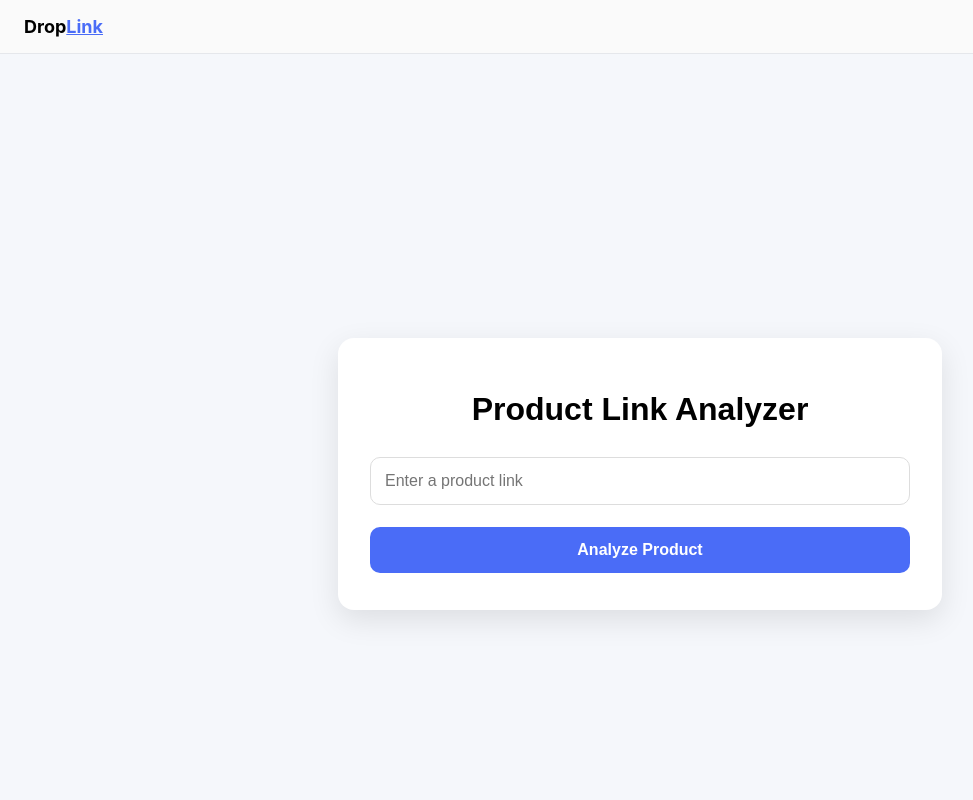
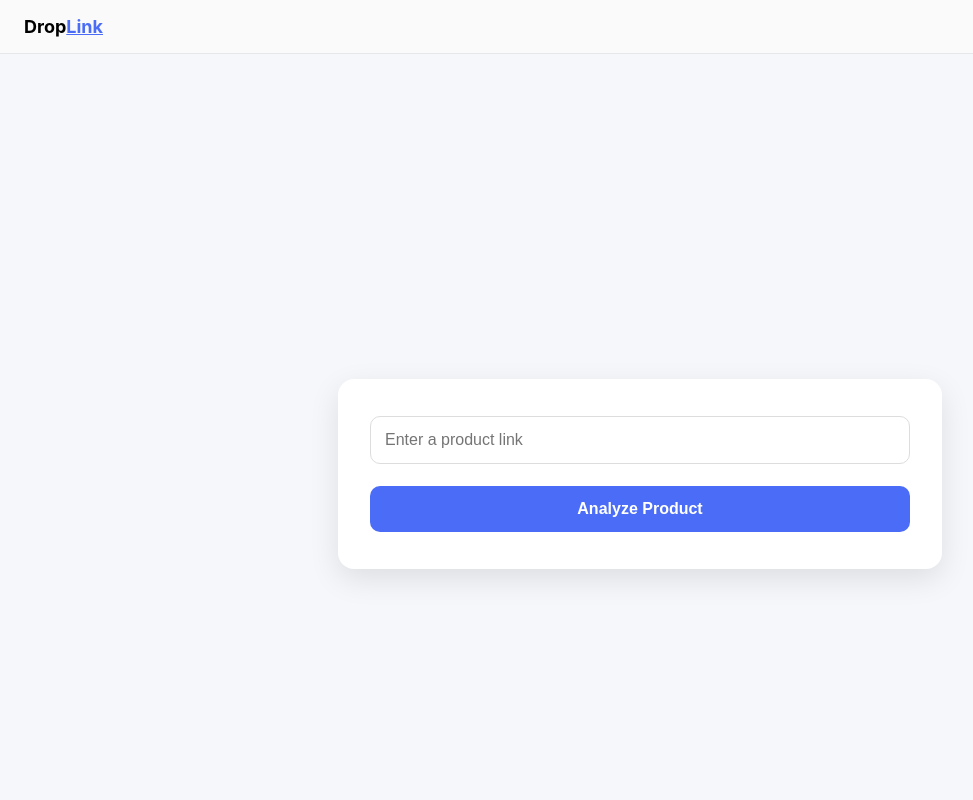
Before and after one commit to christensenandrew455-cell/funbot3000, a Next.js app: page / in a window 1280 px wide. Shown: the top 800 px of the page, without its empty margins (0-973 px from the left). Built offline with nearby package versions, Linux system fonts and the light colour scheme.

Commit message:
Update page.js

```diff
--- a/app/page.js
+++ b/app/page.js
@@ -56,26 +56,9 @@ export default function Home() {
     }
   }
 
-  function handleDropLinkClick() {
-    // Reload the page to go back to the home input form
-    window.location.reload();
-  }
-
   return (
     <div style={styles.container}>
       <div style={styles.card}>
-        {/* Drop Link button top-left */}
-        {result && (
-          <button onClick={handleDropLinkClick} style={styles.dropLinkButton}>
-            <span style={{ color: "#000" }}>Drop</span>{" "}
-            <span style={{ color: "#4A6CF7", textDecoration: "underline" }}>
-              Link
-            </span>
-          </button>
-        )}
-
-        <h1 style={styles.title}>Product Link Analyzer</h1>
-
         {!result && (
           <form onSubmit={handleSubmit} style={styles.form}>
             <input
@@ -132,19 +115,6 @@ export default function Home() {
               <Stars score={result.overall.score} />
               <p>{result.overall.reason}</p>
             </div>
-
-            <form onSubmit={handleSubmit} style={{ marginTop: 32 }}>
-              <input
-                type="url"
-                placeholder="Analyze another product link..."
-                value={url}
-                onChange={(e) => setUrl(e.target.value)}
-                style={styles.input}
-              />
-              <button type="submit" style={styles.button} disabled={loading}>
-                {loading ? "Processing..." : "Analyze Another"}
-              </button>
-            </form>
           </>
         )}
       </div>
@@ -162,7 +132,6 @@ const styles = {
     padding: 20,
   },
   card: {
-    position: "relative", // required for top-left button
     background: "#fff",
     padding: 32,
     borderRadius: 16,
@@ -170,17 +139,6 @@ const styles = {
     maxWidth: 540,
     boxShadow: "0 10px 30px rgba(0,0,0,0.1)",
   },
-  dropLinkButton: {
-    position: "absolute",
-    top: 16,
-    left: 16,
-    background: "transparent",
-    border: "none",
-    cursor: "pointer",
-    fontSize: 16,
-    fontWeight: 600,
-  },
-  title: { fontSize: 32, fontWeight: 800, marginBottom: 24, textAlign: "center" },
   form: { display: "flex", flexDirection: "column", gap: 12 },
   input: { padding: 14, fontSize: 16, borderRadius: 10, border: "1px solid #ddd" },
   button: {
```
